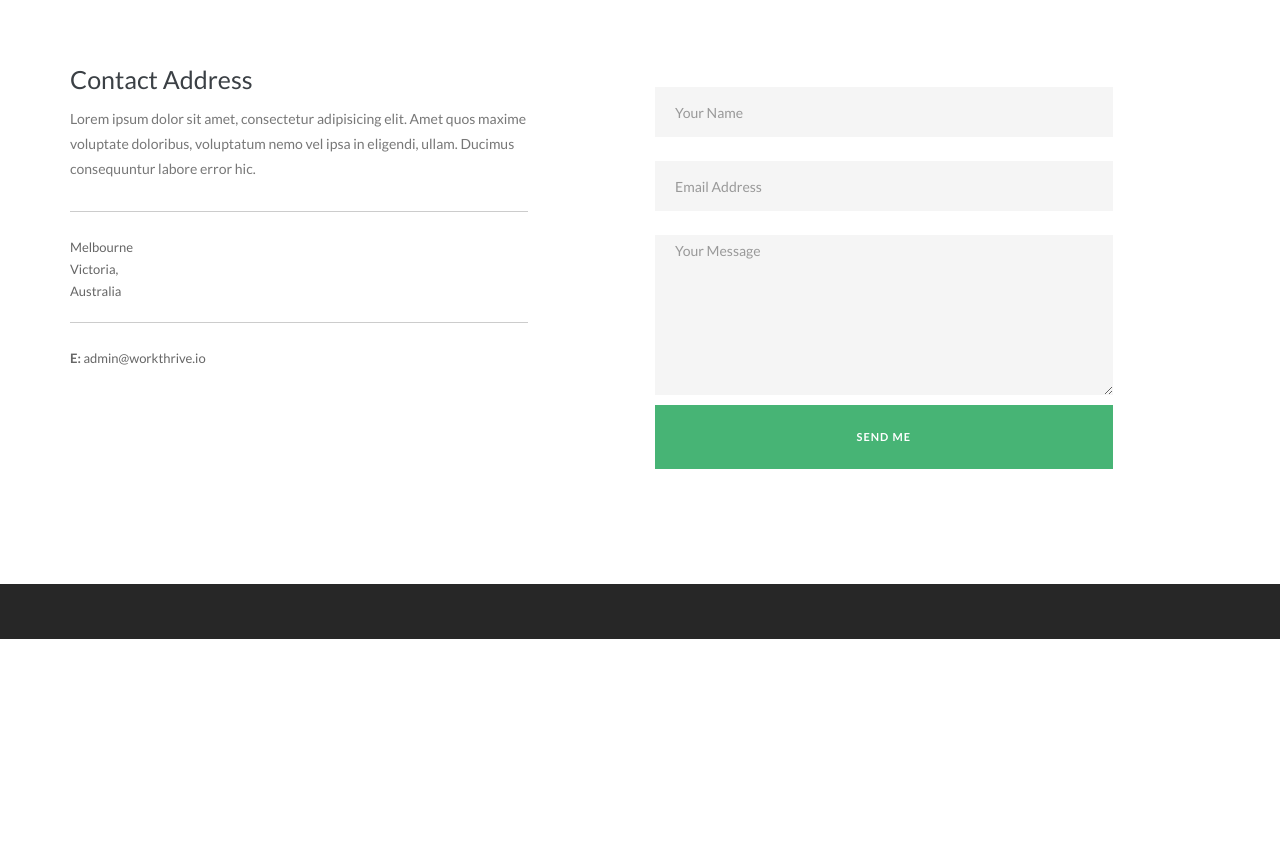
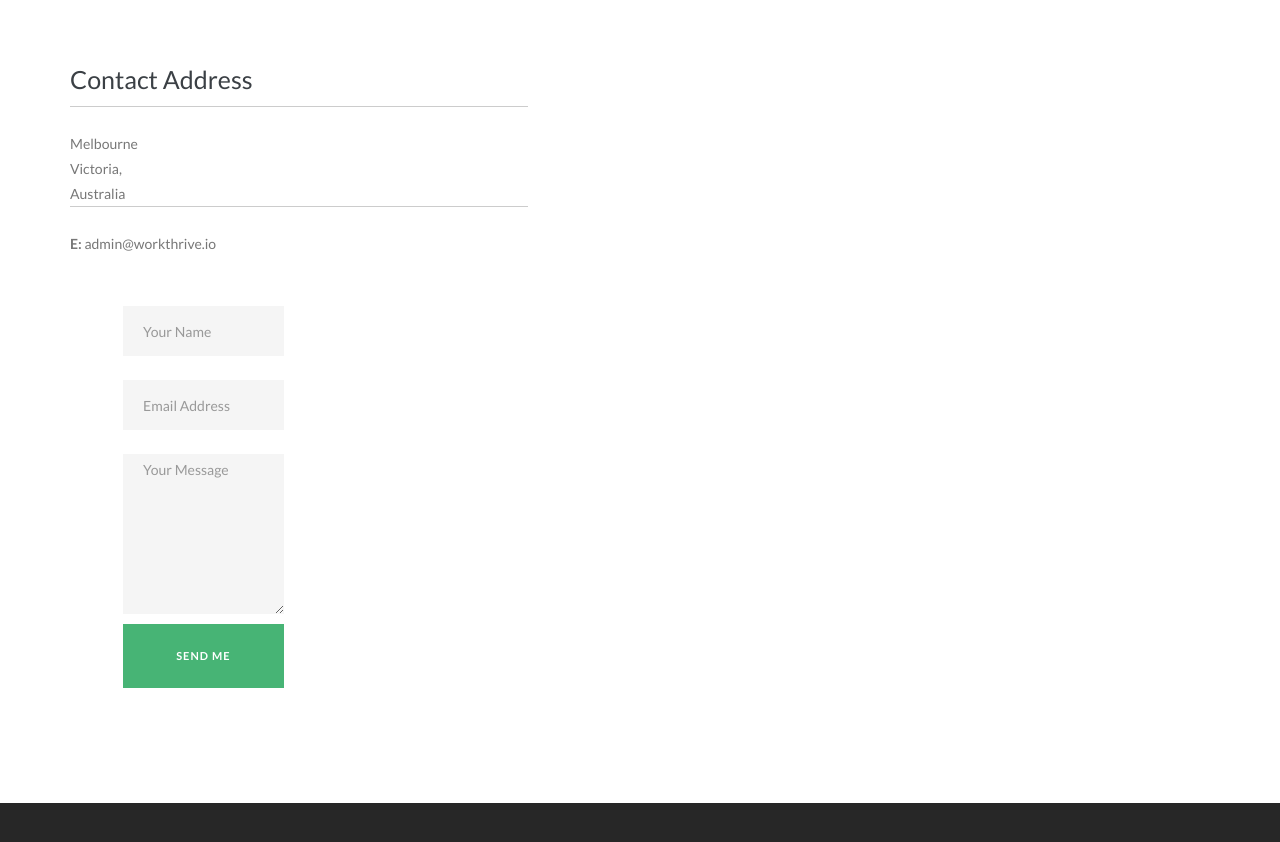
Before and after one commit to sebastianacciarito/sebastianacciarito.github.io, a plain HTML site: page index.html in a window 1280 px wide. Shown: the part 2465-3307 px from the top of the page. Before the commit the page ends 3104 px from the top, so only its background shows below. Drawn offline with nearby package versions, Linux system fonts and the light colour scheme; some packages are replaced by stand-ins of ours; files whose address does not match are found by name.

Commit message:
Update index.html

```diff
--- a/index.html
+++ b/index.html
@@ -262,9 +262,6 @@
 						<div class="block text-left">
 							<div class="sub-heading">
 								<h4>Contact Address</h4>
-								<p>Lorem ipsum dolor sit amet, consectetur adipisicing elit. Amet quos maxime voluptate doloribus, voluptatum nemo vel ipsa in eligendi, ullam. Ducimus consequuntur labore error hic.</p>
-							</div>
-							<address class="address">
                                 <hr>
 								<p>Melbourne<br>Victoria,<br> Australia</p>
                                 <hr>
```
